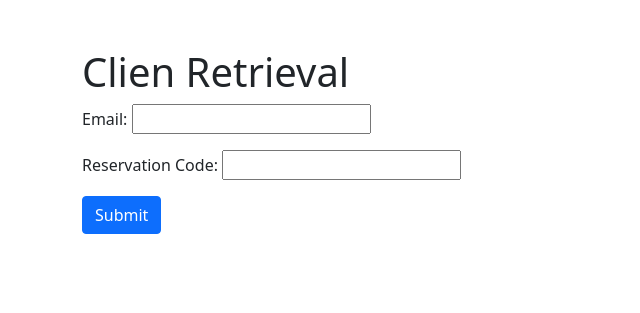
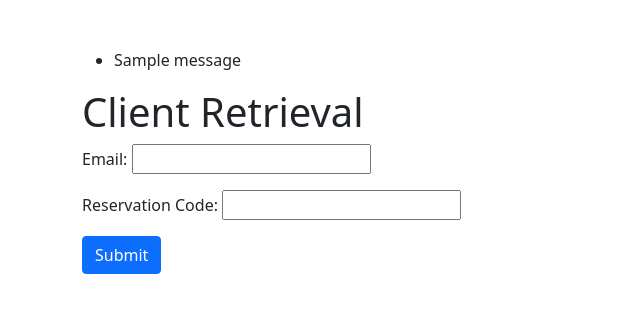
Before and after one commit to VictoriaGuerriero/PDS-P3-G8, a Django app: page /client/ in a window 1280 px wide. Shown: the top 313 px of the page, without its empty margins (0-640 px from the left). Run offline with Django 4.2, Linux system fonts and the light colour scheme; tables that the repository leaves empty hold one stand-in row (values such as "Sample post"); one stand-in notice (Sample message) is shown.

Commit message:
feat: added verification tp client and operator views

```diff
--- a/SACC/LockerBridge/templates/client_form.html
+++ b/SACC/LockerBridge/templates/client_form.html
@@ -4,13 +4,21 @@
     <meta charset="UTF-8">
     <meta http-equiv="X-UA-Compatible" content="IE=edge">
     <meta name="viewport" content="width=device-width, initial-scale=1.0">
-    <title>Clien Retrieval</title>
+    <title>Client Retrieval</title>
     <!-- Bootstrap CSS -->
     <link href="https://cdn.jsdelivr.net/npm/bootstrap@5.0.0-beta1/dist/css/bootstrap.min.css" rel="stylesheet">
 </head>
 <body>
     <div class="container mt-5">
-        <h1>Clien Retrieval</h1>
+        {% if messages %}
+            <ul class="messages">
+                {% for message in messages %}
+                    <li{% if message.tags %} class="{{ message.tags }}"{% endif %}>{{ message }}</li>
+                {% endfor %}
+            </ul>
+        {% endif %}
+
+        <h1>Client Retrieval</h1>
         <form method="post" action="{% url 'client_view' %}">
             {% csrf_token %}
             {{ form.as_p }}
--- a/SACC/LockerBridge/views.py
+++ b/SACC/LockerBridge/views.py
@@ -1,5 +1,6 @@
-from django.shortcuts import render, get_object_or_404
+from django.shortcuts import render, get_object_or_404, redirect
 from django.http import JsonResponse
+from django.contrib import messages
 
 from .serializers import ReservationSerializer, ClientSerializer, OperatorSerializer, ConfirmedSerializer, LoadedSerializer, RetrievedSerializer
 from .models import Reservation, CancelReservation, Client, Operator, Confirmed, Loaded, Retrieved
@@ -12,6 +13,7 @@ from rest_framework.decorators import action
 from django.core import serializers
 from django.core.mail import send_mail
 from django.http import HttpResponse
+import requests
 
 def home(request):
     return render(request, 'home.html')
@@ -294,7 +296,22 @@ def operator_view(request):
             # Process the form data (e.g., save to database)
             email = form.cleaned_data['email']
             reservation_code = form.cleaned_data['reservation_code']
-            # Add your logic here
+
+            data = {
+                'code': reservation_code,
+                'op_email': email
+            }
+
+            response = requests.post('https://tsqrmn8j-8000.brs.devtunnels.ms/api/reservations/verify-operator/', data=data)
+
+            if response.status_code == 200:
+                messages.success(request, f'Success! Operator confirmed, locker opened. Response: {response.json()}')
+            else:
+                messages.error(request, f'Error! {response.json()}')
+
+            return redirect('operator_view')
+
+
     else:
         form = ReservationForm()
 
@@ -307,7 +324,20 @@ def client_view(request):
             # Process the form data (e.g., save to database)
             email = form.cleaned_data['email']
             reservation_code = form.cleaned_data['reservation_code']
-            # Add your logic here
+
+            data = {
+                'code': reservation_code,
+                'client_email': email
+            }
+
+            response = requests.post('https://tsqrmn8j-8000.brs.devtunnels.ms/api/reservations/verify-client/', data=data)
+
+            if response.status_code == 200:
+                messages.success(request, f'Success! Client confirmed, locker opened. Response: {response.json()}')
+            else:
+                messages.error(request, f'Error! {response.json()}')
+
+            return redirect('operator_view')
     else:
         form = ReservationForm()
 
```
Also changed, not shown: SACC/LockerBridge/templates/operator_form.html (+8 -0 lines).
